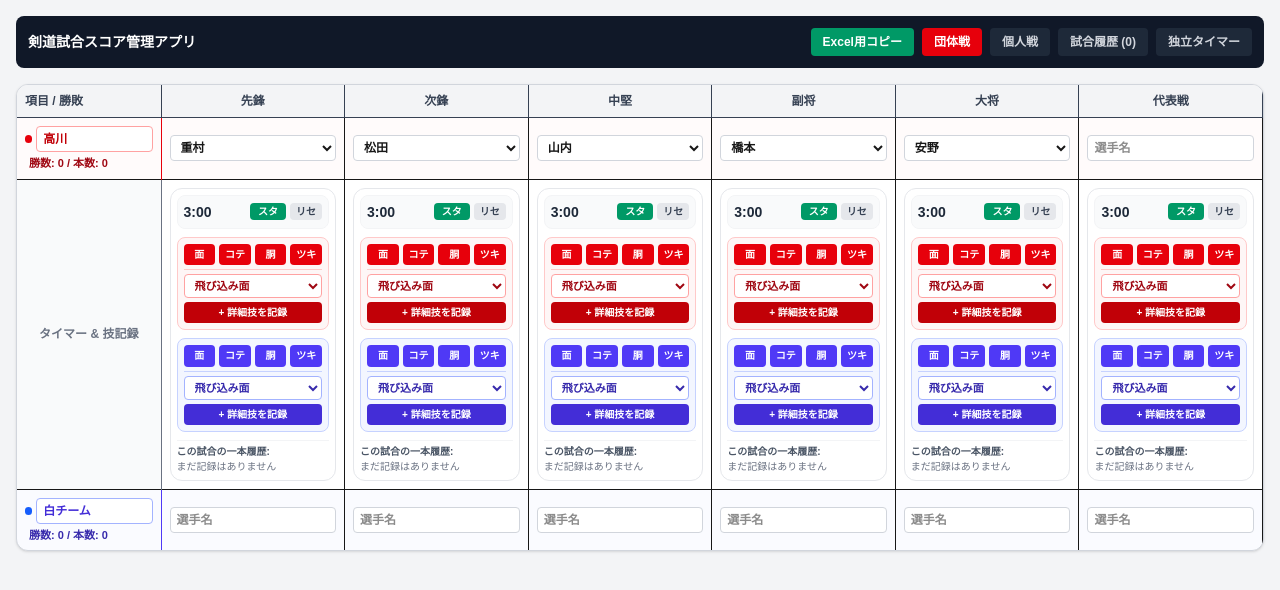
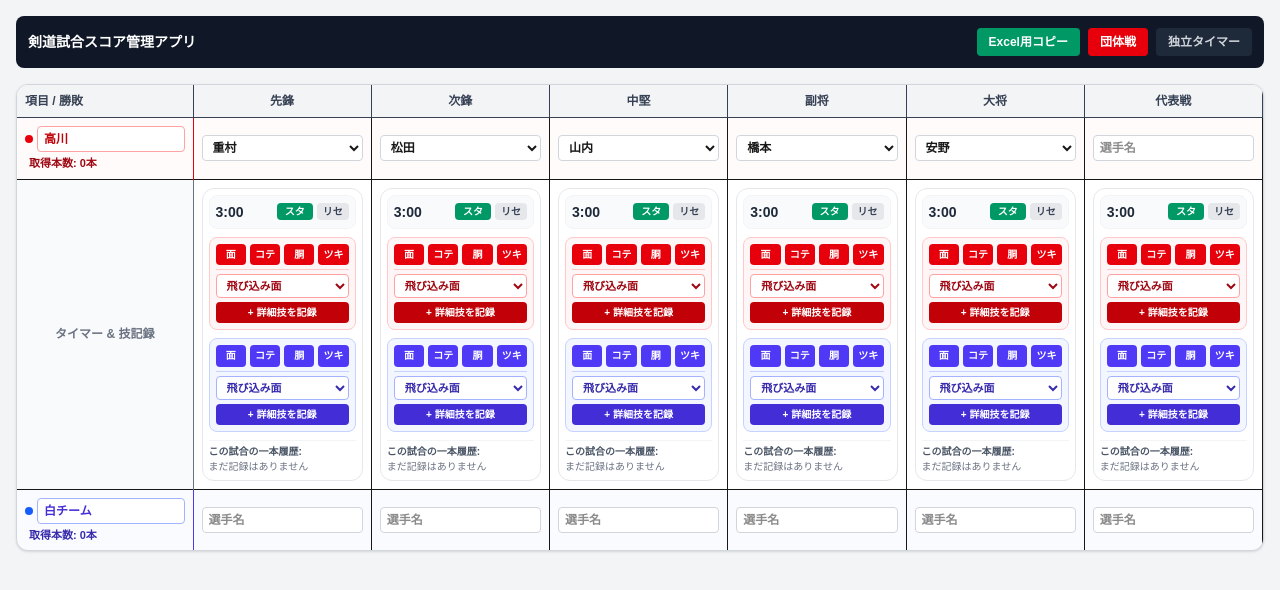
Before and after one commit to marcia031503-prog/kendo-score-app, a Next.js app: page / in a window 1280 px wide. Shown: the top 590 px of the page. Built offline with nearby package versions, Linux system fonts and the light colour scheme.

Commit message:
fix: align 7-column table layout with red/white names, score counts, representative and empty white inputs

```diff
--- a/src/app/page.js
+++ b/src/app/page.js
@@ -66,23 +66,22 @@ export default function KendoScoreApp() {
   };
 
   const calculateScore = (team) => {
-    let wins = 0;
     let hon = 0;
     Object.values(matchLogs).forEach((logs) => {
       logs.forEach((log) => {
         if (log.team === team) hon++;
       });
     });
-    return { wins, hon };
+    return { hon };
   };
 
   const redScore = calculateScore('red');
   const whiteScore = calculateScore('white');
 
   const handleCopyExcelTable = () => {
-    const headers = ['項目', '先鋒', '次鋒', '中堅', '副将', '大将', '代表戦'];
-    const redRow = [redTeamName, ...positions.map((p) => redPlayers[p.key])];
-    const whiteRow = [whiteTeamName, ...positions.map((p) => whitePlayers[p.key])];
+    const headers = ['項目/勝敗', '先鋒', '次鋒', '中堅', '副将', '大将', '代表戦'];
+    const redRow = [`赤:${redTeamName} (本:${redScore.hon})`, ...positions.map((p) => redPlayers[p.key])];
+    const whiteRow = [`白:${whiteTeamName} (本:${whiteScore.hon})`, ...positions.map((p) => whitePlayers[p.key])];
     const tsvContent = [headers.join('\t'), redRow.join('\t'), whiteRow.join('\t')].join('\n');
     navigator.clipboard.writeText(tsvContent);
     alert('Excel貼付用の一覧表をコピーしました！');
@@ -116,18 +115,6 @@ export default function KendoScoreApp() {
               団体戦
             </button>
             <button
-              onClick={() => setActiveTab('individual')}
-              className={`px-3 py-1.5 rounded font-bold ${activeTab === 'individual' ? 'bg-indigo-600 text-white' : 'bg-gray-800 text-gray-300'}`}
-            >
-              個人戦
-            </button>
-            <button
-              onClick={() => setActiveTab('history')}
-              className={`px-3 py-1.5 rounded font-bold ${activeTab === 'history' ? 'bg-amber-600 text-white' : 'bg-gray-800 text-gray-300'}`}
-            >
-              試合履歴 (0)
-            </button>
-            <button
               onClick={() => setActiveTab('timer')}
               className={`px-3 py-1.5 rounded font-bold ${activeTab === 'timer' ? 'bg-gray-700 text-white' : 'bg-gray-800 text-gray-300'}`}
             >
@@ -138,10 +125,10 @@ export default function KendoScoreApp() {
       </div>
 
       <div className="overflow-x-auto bg-white border border-gray-300 rounded-xl shadow-sm">
-        <table className="w-full border-collapse text-left min-w-[960px]">
+        <table className="w-full border-collapse text-left min-w-[1000px]">
           <thead>
             <tr className="border-b bg-gray-100 text-gray-700">
-              <th className="p-2 border-r font-bold w-36">項目 / 勝敗</th>
+              <th className="p-2 border-r font-bold w-44">項目 / 勝敗</th>
               {positions.map((p) => (
                 <th key={p.key} className="p-2 border-r font-bold text-center">
                   {p.label}
@@ -152,10 +139,10 @@ export default function KendoScoreApp() {
           <tbody>
             {/* 赤チーム行 */}
             <tr className="border-b bg-red-50/30">
-              <td className="p-2 border-r font-bold text-red-600">
+              <td className="p-2 border-r font-bold text-red-600 align-middle">
                 <div className="flex flex-col gap-1">
                   <div className="flex items-center gap-1">
-                    <span className="w-2 h-2 rounded-full bg-red-600 inline-block"></span>
+                    <span className="w-2 h-2 rounded-full bg-red-600 inline-block shrink-0"></span>
                     <input
                       type="text"
                       value={redTeamName}
@@ -164,12 +151,12 @@ export default function KendoScoreApp() {
                     />
                   </div>
                   <div className="text-[11px] text-red-800 font-semibold px-1">
-                    勝数: {redScore.wins} / 本数: {redScore.hon}
+                    取得本数: {redScore.hon}本
                   </div>
                 </div>
               </td>
               {positions.map((p) => (
-                <td key={p.key} className="p-2 border-r">
+                <td key={p.key} className="p-2 border-r align-middle">
                   {p.key === 'daicho' ? (
                     <input
                       type="text"
@@ -202,7 +189,7 @@ export default function KendoScoreApp() {
 
             {/* タイマー＆技記録カラム */}
             <tr className="border-b">
-              <td className="p-2 border-r font-bold text-gray-500 bg-gray-50 text-center">
+              <td className="p-2 border-r font-bold text-gray-500 bg-gray-50 text-center align-middle">
                 タイマー &amp; 技記録
               </td>
               {positions.map((p) => (
@@ -217,10 +204,10 @@ export default function KendoScoreApp() {
 
             {/* 白チーム行 */}
             <tr className="bg-indigo-50/30">
-              <td className="p-2 border-r font-bold text-indigo-600">
+              <td className="p-2 border-r font-bold text-indigo-600 align-middle">
                 <div className="flex flex-col gap-1">
                   <div className="flex items-center gap-1">
-                    <span className="w-2 h-2 rounded-full bg-blue-600 inline-block"></span>
+                    <span className="w-2 h-2 rounded-full bg-blue-600 inline-block shrink-0"></span>
                     <input
                       type="text"
                       value={whiteTeamName}
@@ -229,12 +216,12 @@ export default function KendoScoreApp() {
                     />
                   </div>
                   <div className="text-[11px] text-indigo-800 font-semibold px-1">
-                    勝数: {whiteScore.wins} / 本数: {whiteScore.hon}
+                    取得本数: {whiteScore.hon}本
                   </div>
                 </div>
               </td>
               {positions.map((p) => (
-                <td key={p.key} className="p-2 border-r">
+                <td key={p.key} className="p-2 border-r align-middle">
                   <input
                     type="text"
                     value={whitePlayers[p.key]}
```
